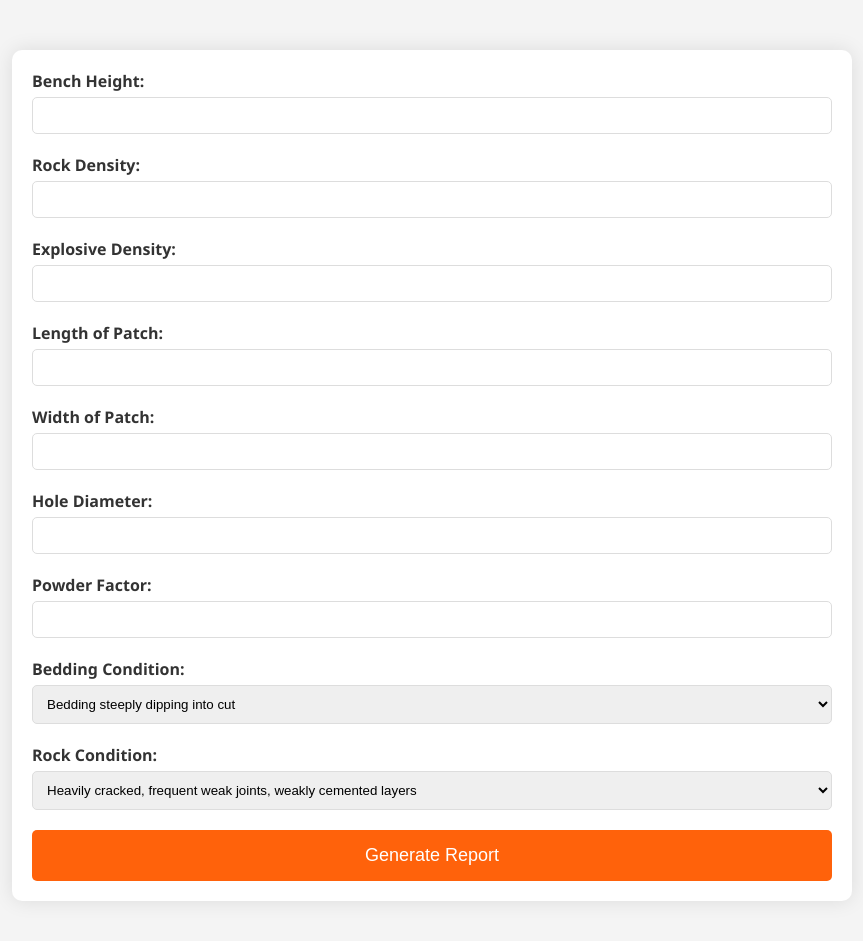
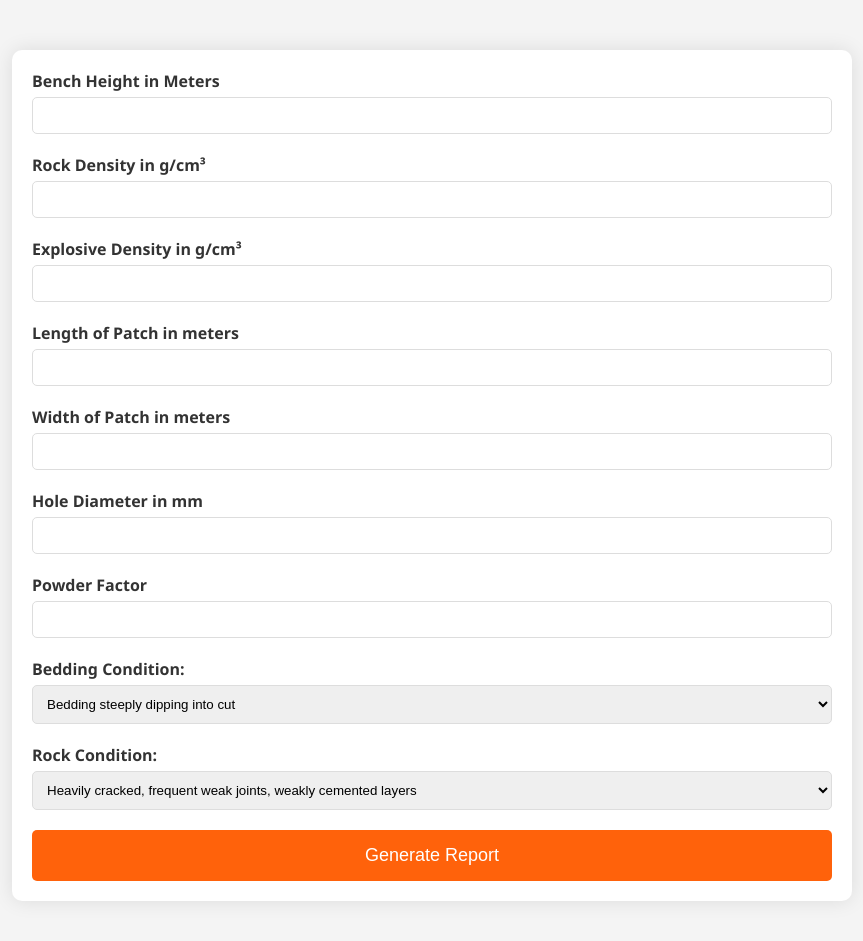
Before and after one commit to AWMKRUNAL/BlastSuggest, a Flask app: page / in a window 1280 px wide. Shown: the part 98-1039 px from the top of the page, without its empty margins (208-1071 px from the left). Run offline with Flask 3, Linux system fonts and the light colour scheme.

Commit message:
Add measurement units to form labels
Updated form labels to include measurement units for clarity.

```diff
--- a/templates/index.html
+++ b/templates/index.html
@@ -110,31 +110,31 @@
     <div class="container">
         <form action="{{ url_for('result') }}" method="POST" enctype="multipart/form-data">
             <div class="form-group">
-                <label for="bench_height">Bench Height:</label>
+                <label for="bench_height">Bench Height in Meters</label>
                 <input type="number" step="0.01" id="bench_height" name="bench_height" required>
             </div>
             <div class="form-group">
-                <label for="rock_density">Rock Density:</label>
+                <label for="rock_density">Rock Density in g/cm³</label>
                 <input type="number" step="0.01" id="rock_density" name="rock_density" required>
             </div>
             <div class="form-group">
-                <label for="explosive_density">Explosive Density:</label>
+                <label for="explosive_density">Explosive Density in g/cm³</label>
                 <input type="number" step="0.01" id="explosive_density" name="explosive_density" required>
             </div>
             <div class="form-group">
-                <label for="length">Length of Patch:</label>
+                <label for="length">Length of Patch in meters</label>
                 <input type="number" step="0.01" id="length" name="length" required>
             </div>
             <div class="form-group">
-                <label for="width">Width of Patch:</label>
+                <label for="width">Width of Patch in meters</label>
                 <input type="number" step="0.01" id="width" name="width" required>
             </div>
             <div class="form-group">
-                <label for="hole_diameter">Hole Diameter:</label>
+                <label for="hole_diameter">Hole Diameter in mm</label>
                 <input type="number" step="0.01" id="hole_diameter" name="hole_diameter" required>
             </div>
             <div class="form-group">
-                <label for="powder_factor">Powder Factor:</label>
+                <label for="powder_factor">Powder Factor </label>
                 <input type="number" step="0.01" id="powder_factor" name="powder_factor" required>
             </div>
             <div class="form-group">
```
